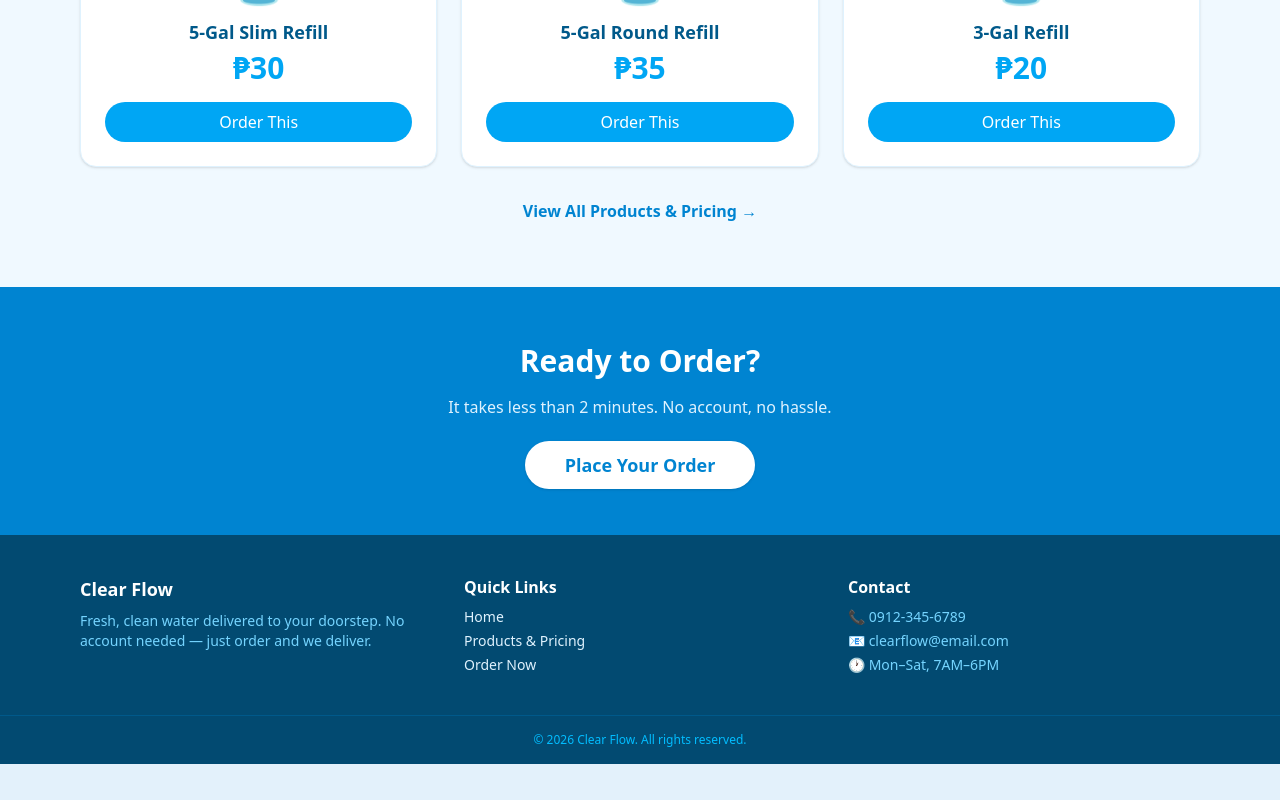
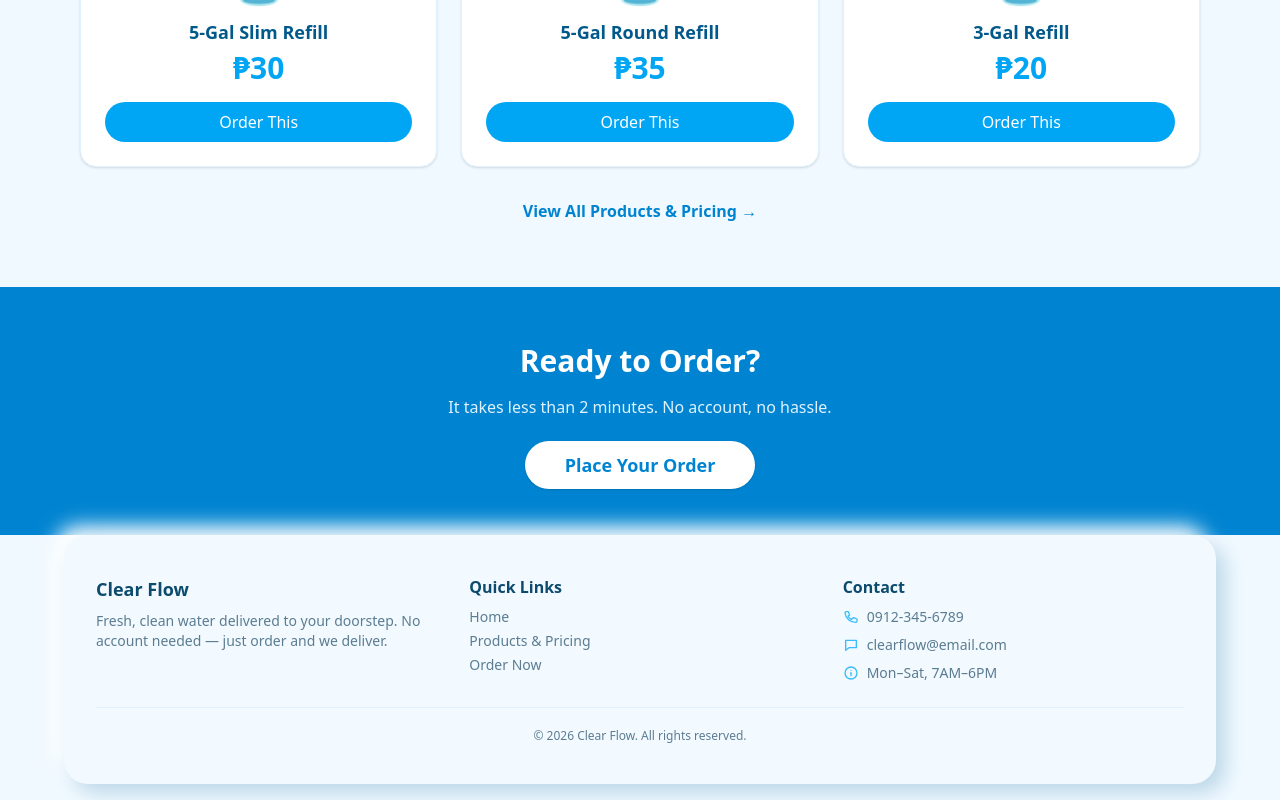
Before and after one commit to nexusuper/CLEAR-FLOW, a Next.js app: page / in a window 1280 px wide. Shown: the part 1720-2520 px from the top of the page. Before the commit the page ends 2484 px from the top, so only its background shows below. Built offline with nearby package versions, Linux system fonts and the light colour scheme; no server answers.

Commit message:
feat(ui): redesign Footer in clay style

```diff
--- a/components/Footer.js
+++ b/components/Footer.js
@@ -1,32 +1,35 @@
 import Link from 'next/link';
+import ClayIcon from './ui/ClayIcon';
 
 export default function Footer() {
   return (
-    <footer className="bg-sky-900 text-sky-100 mt-auto">
-      <div className="max-w-6xl mx-auto px-4 py-10 grid grid-cols-1 md:grid-cols-3 gap-8">
+    <footer className="mt-auto px-4 pb-4">
+      <div className="max-w-6xl mx-auto rounded-3xl px-8 py-10 text-clay-ink2 clay-raised">
+        <div className="grid grid-cols-1 md:grid-cols-3 gap-8">
           <div>
-          <h3 className="text-white font-bold text-lg mb-2">Clear Flow</h3>
-          <p className="text-sky-300 text-sm">Fresh, clean water delivered to your doorstep. No account needed — just order and we deliver.</p>
+            <h3 className="font-display text-lg font-bold text-clay-ink mb-2">Clear Flow</h3>
+            <p className="text-sm text-clay-muted">Fresh, clean water delivered to your doorstep. No account needed — just order and we deliver.</p>
           </div>
           <div>
-          <h4 className="text-white font-semibold mb-2">Quick Links</h4>
+            <h4 className="font-display font-semibold text-clay-ink mb-2">Quick Links</h4>
             <ul className="space-y-1 text-sm">
-            <li><Link href="/" className="hover:text-white transition-colors">Home</Link></li>
-            <li><Link href="/products" className="hover:text-white transition-colors">Products & Pricing</Link></li>
-            <li><Link href="/order" className="hover:text-white transition-colors">Order Now</Link></li>
+              <li><Link href="/" className="text-clay-muted hover:text-clay-skydeep transition-colors">Home</Link></li>
+              <li><Link href="/products" className="text-clay-muted hover:text-clay-skydeep transition-colors">Products &amp; Pricing</Link></li>
+              <li><Link href="/order" className="text-clay-muted hover:text-clay-skydeep transition-colors">Order Now</Link></li>
             </ul>
           </div>
           <div>
-          <h4 className="text-white font-semibold mb-2">Contact</h4>
-          <ul className="space-y-1 text-sm text-sky-300">
-            <li>📞 0912-345-6789</li>
-            <li>📧 clearflow@email.com</li>
-            <li>🕐 Mon–Sat, 7AM–6PM</li>
+            <h4 className="font-display font-semibold text-clay-ink mb-2">Contact</h4>
+            <ul className="space-y-2 text-sm text-clay-muted">
+              <li className="flex items-center gap-2"><ClayIcon name="phone" className="w-4 h-4 text-clay-sky" /> 0912-345-6789</li>
+              <li className="flex items-center gap-2"><ClayIcon name="chat" className="w-4 h-4 text-clay-sky" /> clearflow@email.com</li>
+              <li className="flex items-center gap-2"><ClayIcon name="info" className="w-4 h-4 text-clay-sky" /> Mon–Sat, 7AM–6PM</li>
             </ul>
           </div>
         </div>
-      <div className="border-t border-sky-800 text-center text-sky-400 text-xs py-4">
+        <div className="border-t border-sky-100 text-center text-clay-muted text-xs pt-5 mt-6">
           © {new Date().getFullYear()} Clear Flow. All rights reserved.
+        </div>
       </div>
     </footer>
   );
```
Lines whose indentation alone changed are shown as unchanged.
